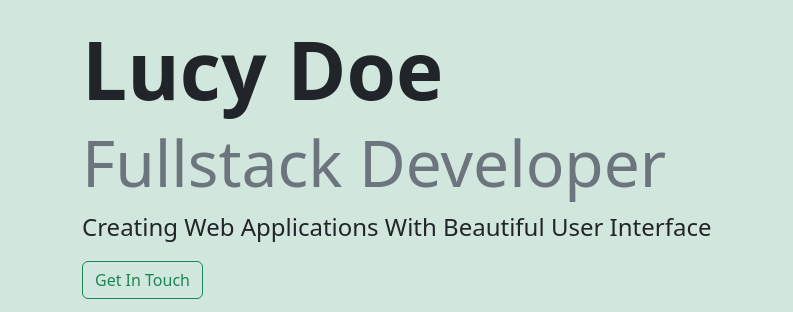
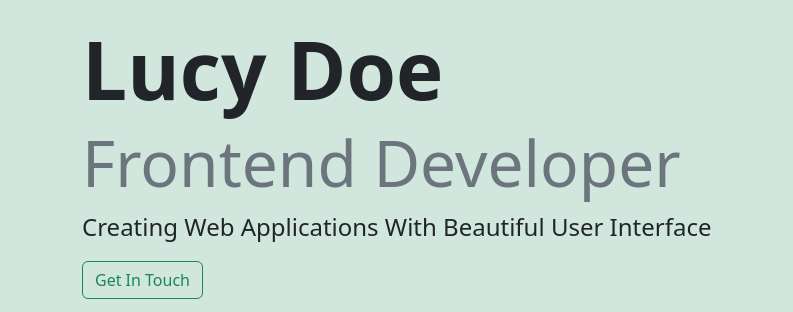
Before and after one commit to Muba-rak/lucy-s-portfolio, a plain HTML site: page index.html in a window 1280 px wide. Shown: the part 241-553 px from the top of the page, 0-793 px from the left. Drawn offline with nearby package versions, Linux system fonts and the light colour scheme; grey boxes are pictures that could not be loaded.

Commit message:
changed content

```diff
--- a/index.html
+++ b/index.html
@@ -13,7 +13,7 @@
       rel="stylesheet"
       href="https://cdn.jsdelivr.net/npm/bootstrap-icons@1.10.5/font/bootstrap-icons.css"
     />
-    <title>Lucy Doe</title>
+    <title>Lucy</title>
   </head>
   <body>
     <main class="bg-success-subtle vh-100">
@@ -50,7 +50,7 @@
       >
         <div class="text-start">
           <h1 class="display-1 fw-bolder">Lucy Doe</h1>
-          <h2 class="display-3 text-secondary">Fullstack Developer</h2>
+          <h2 class="display-3 text-secondary">Frontend Developer</h2>
           <p class="fs-4 text-capitalize">
             Creating web applications with beautiful user interface
           </p>
```
Also changed, not shown: VC.txt.
